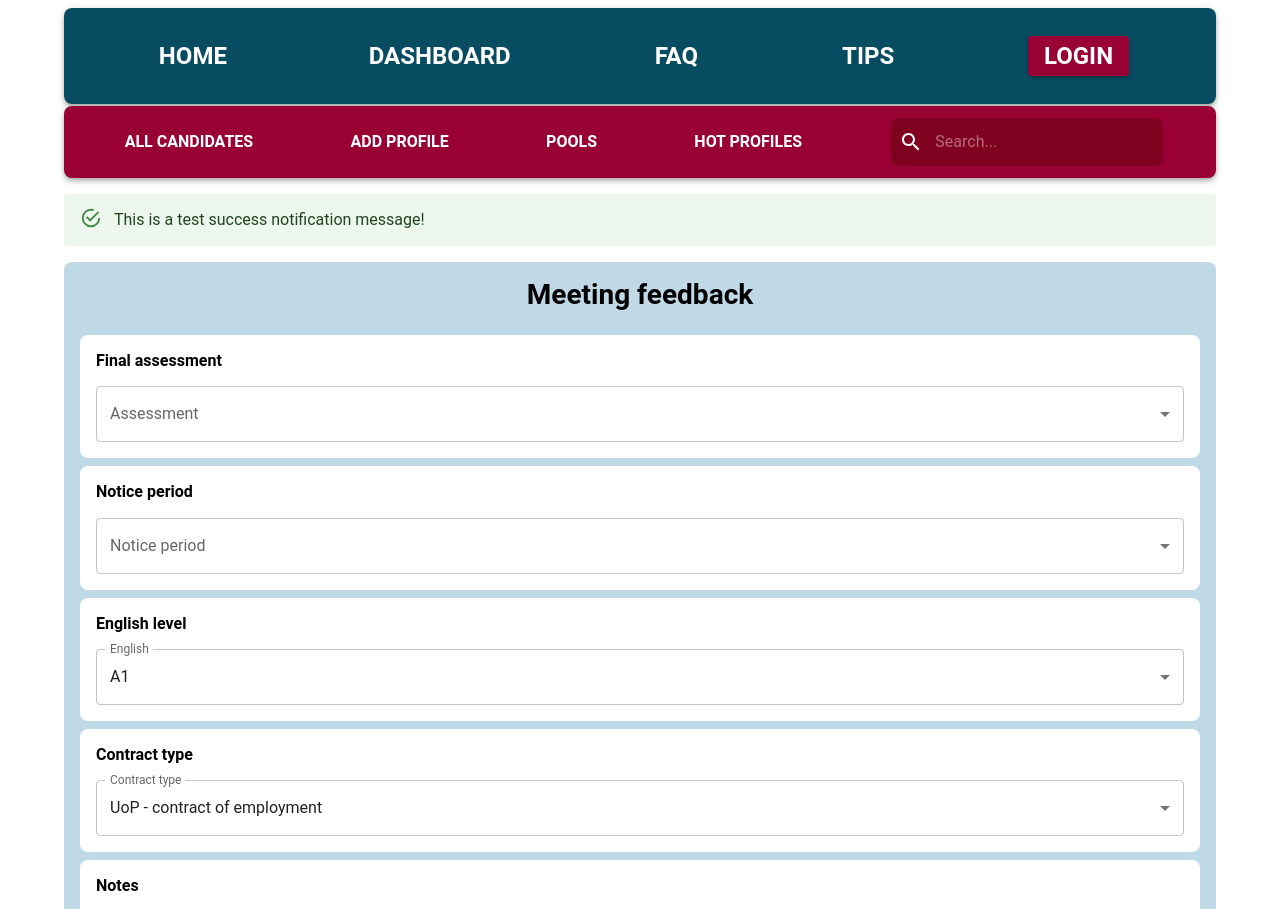
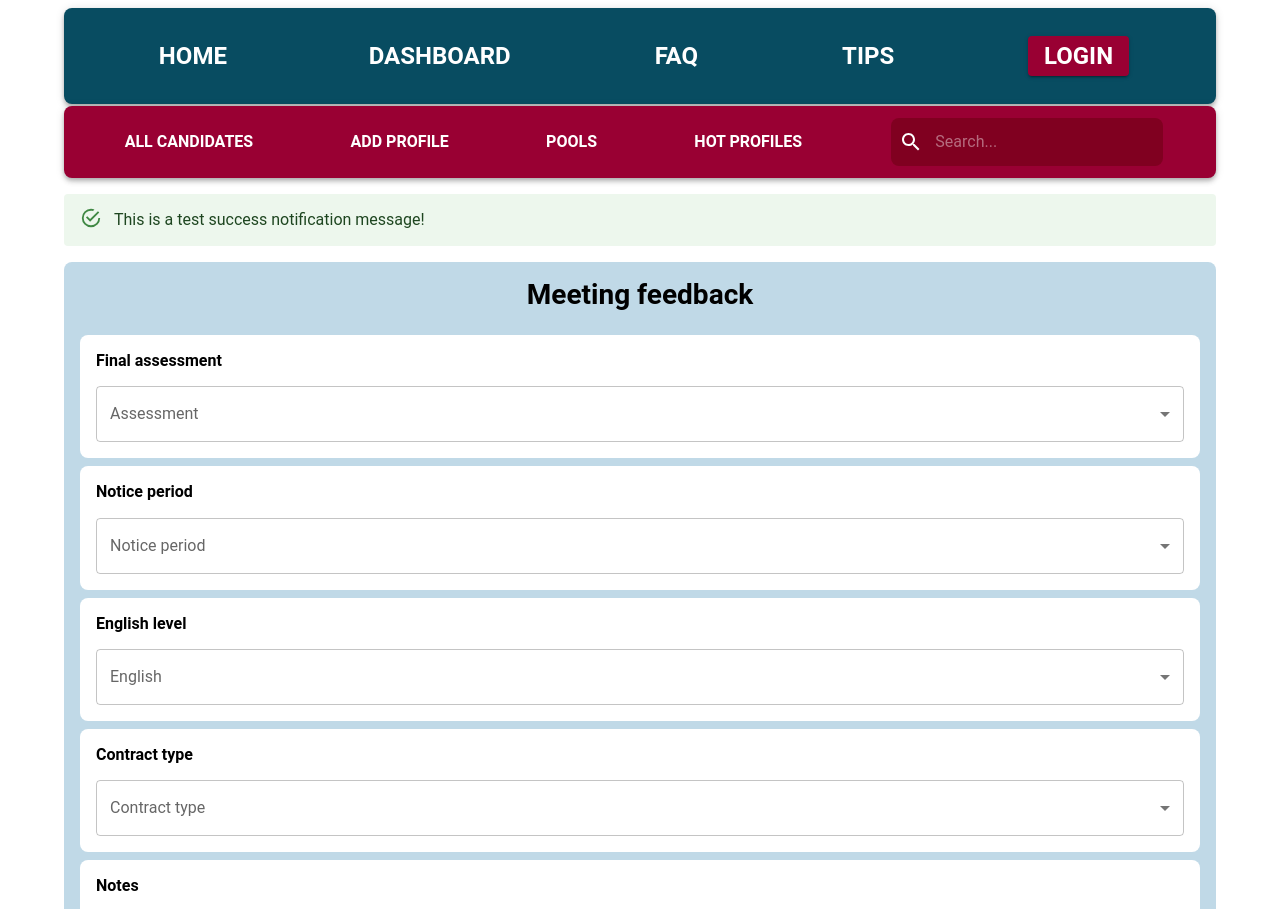
Before and after one commit to MateuszKuruc/ATS-recruitment-app, a React (Create React App) app in the folder ats-frontend/: page /candidates/1/feedback in a window 1280 px wide. Shown: the top 909 px of the page. Built offline with nearby package versions, Linux system fonts and the light colour scheme; no server answers.

Commit message:
add rendering and editing for contract and language properties

```diff
--- a/ats-frontend/src/components/Feedback.js
+++ b/ats-frontend/src/components/Feedback.js
@@ -216,8 +216,16 @@ const Feedback = ({ candidates }) => {
           <Select
             labelId="language"
             label="english"
-            value={language}
-            onChange={({ target }) => setLanguage(target.value)}
+            // value={language}
+            // onChange={({ target }) => setLanguage(target.value)}
+            value={
+              editedCandidate.language !== ""
+                ? editedCandidate.language
+                : language
+            }
+            onChange={({ target }) =>
+              setEditedCandidate({ ...editedCandidate, language: target.value })
+            }
           >
             <MenuItem value="A1">A1</MenuItem>
             <MenuItem value="A2">A2</MenuItem>
@@ -236,8 +244,16 @@ const Feedback = ({ candidates }) => {
           <Select
             labelId="contract"
             label="contract-type"
-            value={contract}
-            onChange={({ target }) => setContract(target.value)}
+            // value={contract}
+            // onChange={({ target }) => setContract(target.value)}
+            value={
+              editedCandidate.contract !== ""
+                ? editedCandidate.contract
+                : contract
+            }
+            onChange={({ target }) =>
+              setEditedCandidate({ ...editedCandidate, contract: target.value })
+            }
           >
             <MenuItem value="UoP">UoP - contract of employment</MenuItem>
             <MenuItem value="B2B">B2B</MenuItem>
```
